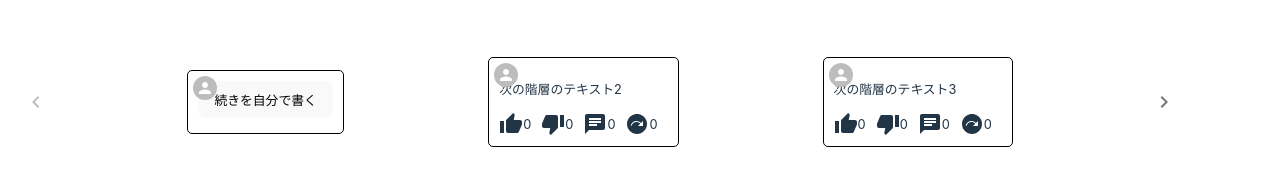
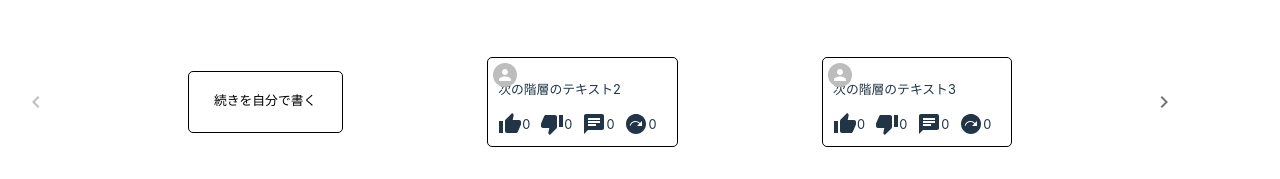
Before and after one commit to Conovel/frontend, a React (Vite) app: page / in a window 1280 px wide. Shown: the part 644-823 px from the top of the page. Built offline with nearby package versions, Linux system fonts and the light colour scheme; the HTML template or start-up script is replaced by a standard one.

Commit message:
wip; 続きを自分で書くボタン設定

```diff
--- a/src/components/novelview/Next.tsx
+++ b/src/components/novelview/Next.tsx
@@ -77,6 +77,12 @@ const Next: React.FC<NextProps> = ({
           >
             {index === 0 ? (
               <button
+                style={{
+                  width: '100%',
+                  border: 'none',
+                  background: 'transparent',
+                  cursor: 'pointer',
+                }}
                 onClick={() => {
                   /* ここにボタンの処理を追加 */
                 }}
@@ -86,6 +92,7 @@ const Next: React.FC<NextProps> = ({
             ) : (
               <p>次の階層のテキスト{textIndex + 1}</p>
             )}
+            {index !== 0 && (
               <Box
                 sx={{
                   position: 'absolute',
@@ -95,6 +102,7 @@ const Next: React.FC<NextProps> = ({
               >
                 <Avatar sx={{ width: 24, height: 24 }} />
               </Box>
+            )}
             <Box
               sx={{
                 display: 'flex',
```
Lines whose indentation alone changed are shown as unchanged.
